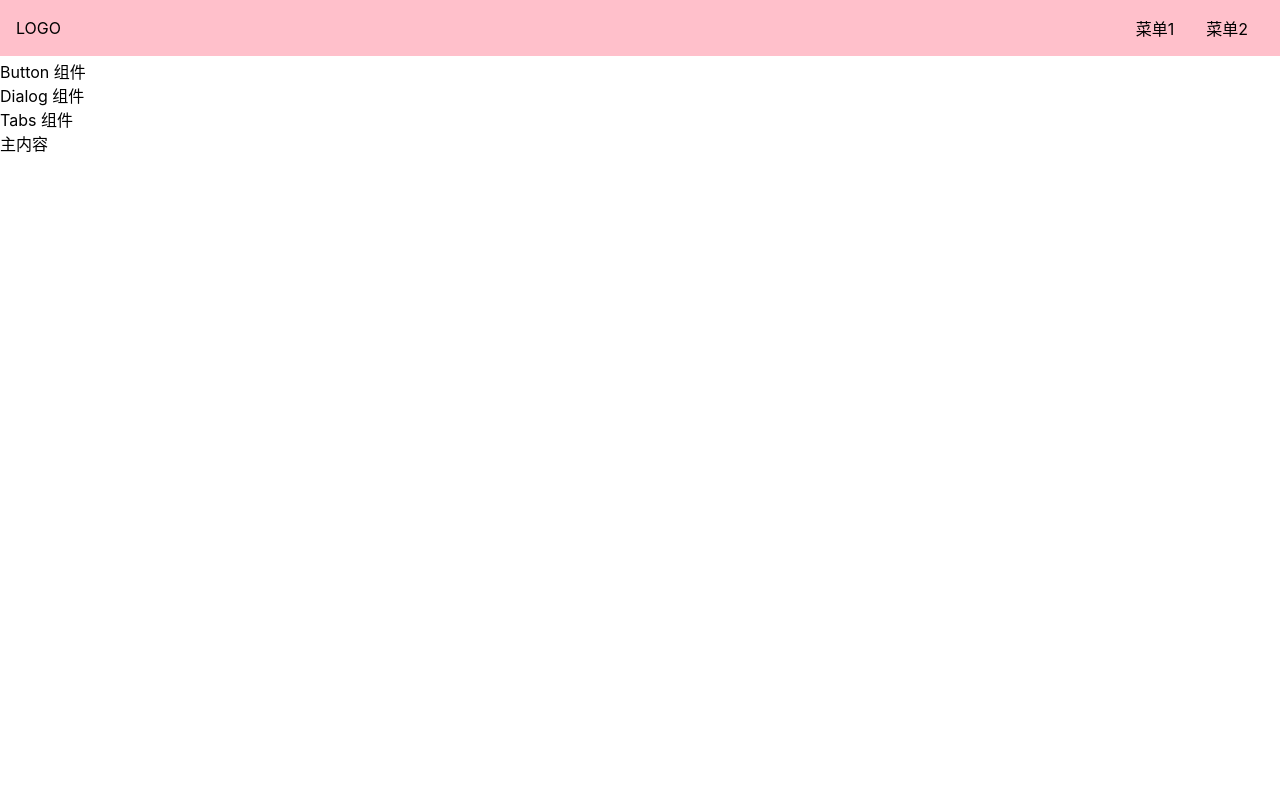
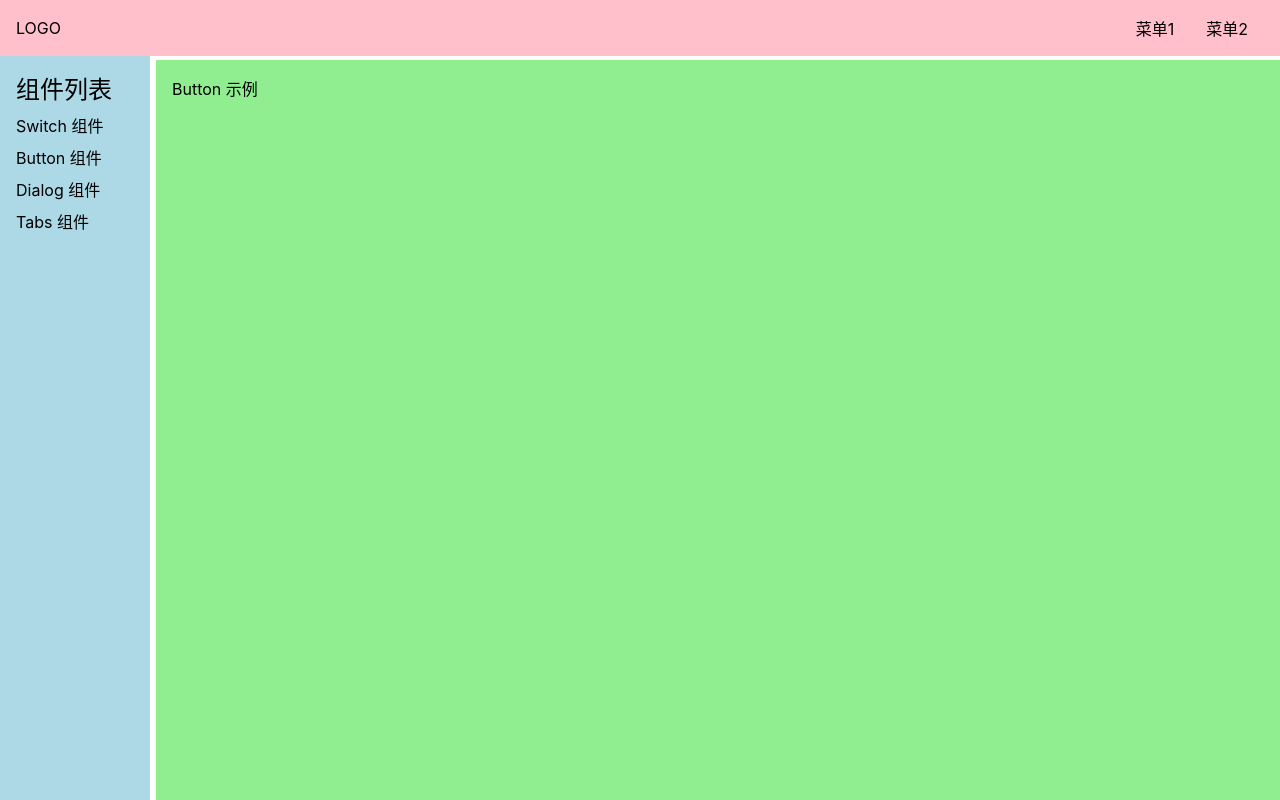
Before and after one commit to Jsmond2016/os-ui, a Vue app: page /#/doc/button in a window 1280 px wide. Built offline with nearby package versions, Linux system fonts and the light colour scheme.

Commit message:
支持设备响应式，优化对应样式

```diff
--- a/src/App.vue
+++ b/src/App.vue
@@ -3,8 +3,20 @@
 </template>
 
 <script>
+import { ref, provide } from 'vue'
+import { router } from "./router";
 
 export default {
-  name: 'App'
+  name: 'App',
+  setup() {
+    const width = document.documentElement.clientWidth;
+    const menuVisible = ref(width <= 500 ? false : true);
+    provide("menuVisible", menuVisible); // set
+    router.afterEach(() => {
+      if (width <= 500) {
+        menuVisible.value = false;
+      }
+    });
+  },
 }
 </script>
--- a/src/views/Doc.vue
+++ b/src/views/Doc.vue
@@ -1,12 +1,12 @@
 <template>
-  <div>
-    <Topnav/>
+  <div class="layout">
+    <Topnav class="nav" />
     <div class="content">
-       <aside>
+      <aside v-if="menuVisible">
         <h2>组件列表</h2>
         <ol>
           <li>
-            <router-link to="/doc/swich">Switch 组件</router-link>
+            <router-link to="/doc/switch">Switch 组件</router-link>
           </li>
           <li>
             <router-link to="/doc/button">Button 组件</router-link>
@@ -19,13 +19,87 @@
           </li>
         </ol>
       </aside>
-      <main>主内容</main>
+      <main>
+        <router-view />
+      </main>
     </div>
   </div>
 </template>
 <script lang="ts">
-import Topnav from '../components/Topnav.vue'
-export default {
-  components: {Topnav}
-}
+  import Topnav from '../components/Topnav.vue'
+  import {
+    inject,
+    Ref
+  } from 'vue';
+
+  export default {
+    components: {
+      Topnav
+    },
+    setup() {
+      const menuVisible = inject < Ref < boolean >> ('menuVisible') // get
+      return {
+        menuVisible
+      }
+    }
+  }
 </script>
+<style lang="scss">
+  .layout {
+    display: flex;
+    flex-direction: column;
+    height: 100vh;
+
+    >.nav {
+      flex-shrink: 0;
+    }
+
+    >.content {
+      flex-grow: 1;
+      padding-top: 60px;
+      padding-left: 156px;
+
+      @media (max-width: 500px) {
+        padding-left: 0;
+      }
+    }
+  }
+
+  .content {
+    display: flex;
+
+    >aside {
+      flex-shrink: 0;
+    }
+
+    >main {
+      flex-grow: 1;
+      padding: 16px;
+      background: lightgreen;
+    }
+  }
+
+  aside {
+    background: lightblue;
+    width: 150px;
+    padding: 16px;
+    position: fixed;
+    top: 0;
+    left: 0;
+    padding-top: 70px;
+    height: 100%;
+
+    >h2 {
+      margin-bottom: 4px;
+    }
+
+    >ol {
+      >li {
+        padding: 4px 0;
+      }
+    }
+  }
+  main {
+    overflow: auto;
+  }
+</style>
```
